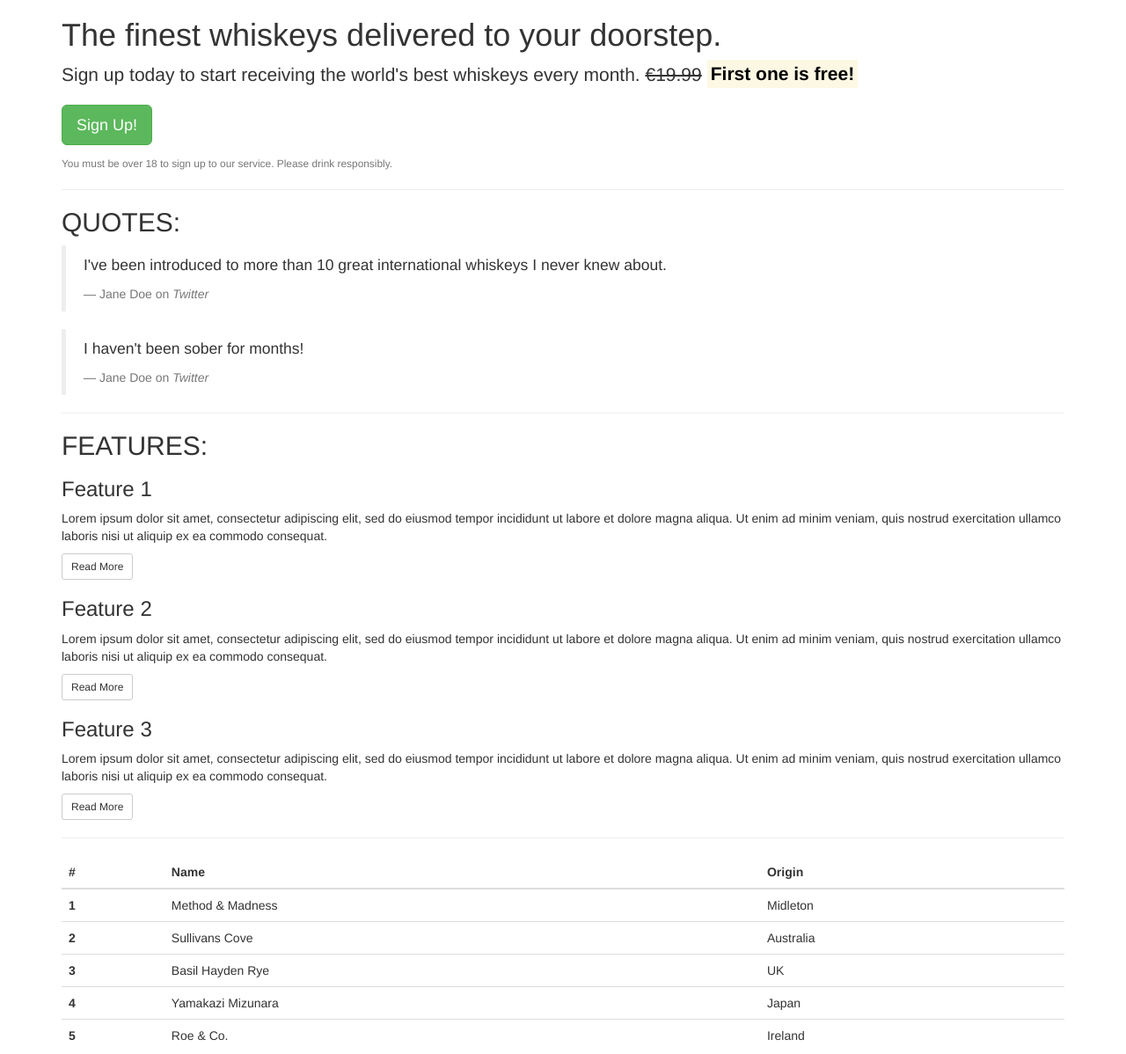
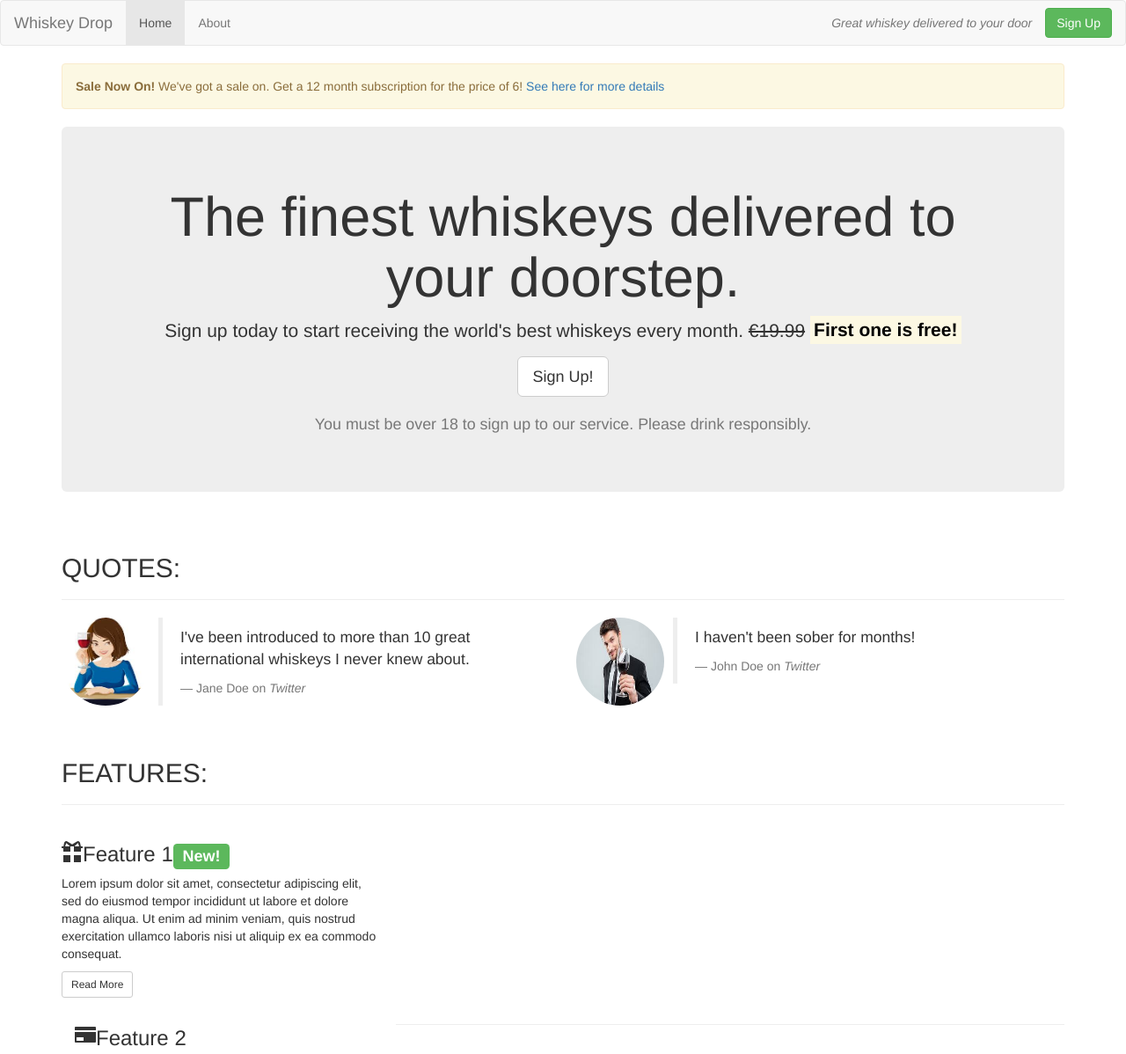
Before and after one commit to RChanco/BootstrapWhiskeyDropExercise, a plain HTML site: page index.html in a window 1280 px wide. Shown: the top 1198 px of the page at 88% size. Drawn offline with nearby package versions, Linux system fonts and the light colour scheme.

Commit message:
Added components

```diff
--- a/index.html
+++ b/index.html
@@ -10,51 +10,127 @@
 </head>
 
 <body>
+    <!--Nav-->
+    <nav class="navbar navbar-default">
+        <div class="container-fluid"> <!--This will allow to extend the navbar to 100% -->
+            <!--Logo-->
+            <div class="navbar-header">
+                <a href="/" class="navbar-brand">Whiskey Drop</a>
+            </div>
+
+            <!--Navbar-->
+            <ul class="nav navbar-nav">
+                <li class="active"><a href="/">Home</a></li>
+                <li><a href="">About</a></li>
+                <li class="visible-xs"><a href="">Sign In</a></li>
+            </ul>
+
+            <!--Message-->
+            <div class="navbar-header navbar-right hidden-xs"> <!--Navbar to the right-->
+                <a href="/login" class="btn btn-success navbar-btn">Sign Up</a>
+                <p class="navbar-text"><i>Great whiskey delivered to your door</i></p>
+            </div>
+        </div>
+    </nav>
     <article class="container">
+        <!--Alert-->
+        <div class="row">
+            <div class="col-xs-12">
+                <div class="alert alert-warning">
+                    <strong>Sale Now On!</strong> We've got a sale on. Get a 12 month subscription for the price of 6! <a href=".">See here for more details</a>
+                </div>
+            </div>
+        </div>
         <!-- Callout -->
-        <section class="callout">
+        <div class="row">
+            <div class="col-xs-12">
+                <section class="callout jumbotron text-center">
                     <h1>The finest whiskeys delivered to your doorstep.</h1>
-            <p class="lead">Sign up today to start receiving the world's best whiskeys every month. <s>€19.99</s> <strong><mark>First one is free!</mark></strong></p>
-            <p><button class="btn btn-lg btn-success">Sign Up!</button></p>
+                    <p class="lead">Sign up today to start receiving the world's best whiskeys every month. <s class="hidden-xs">€19.99</s><span class="visible-xs"><br></span> <strong><mark>First one is free!</mark></strong></p>
+                    <p><button class="btn btn-lg btn-default">Sign Up!</button></p>
                     <p class="text-muted"><small>You must be over 18 to sign up to our service. Please drink responsibly.</small></p>
                 </section>
+        </div>
+        </div>
         <!-- /.callout -->
-        <hr>
+
 
         <!-- Quotes -->
         <section class="quotes">
+            <div class="row">
+                <div class="col-xs-12">
+                    <div class="page-header">
                         <h2 class="text-uppercase">Quotes:</h2>
+                    </div>
+                </div>
+            </div>
+            <div class="row">
+                <div class="col-xs-12 col-md-6">
+                    <div class="media">
+                        <div class="media-left hidden-xs">
+                            <img src="images/girl-wine.jpg" class="img-circle media-object" height=100 width=100></img>
+                        </div>
+                        <div class="media-body">
                             <blockquote class="quote">
+
                         <p>I've been introduced to more than 10 great international whiskeys I never knew about.</p>
                         <footer>Jane Doe on <cite title="Twitter">Twitter</cite></footer>
                     </blockquote>
+                        </div>
+                    </div>
+
+
+            </div>
+            <div class="col-xs-12 col-md-6">
+                <div class="media">
+                        <div class="media-left hidden-xs">
+                            <img src="images/guy-wine.jpg" class="img-circle media-object" height=100 width=100></img>
+                        </div>
+                        <div class="media-body">
                 <blockquote class="quote">
                     <p>I haven't been sober for months!</p>
-                <footer>Jane Doe on <cite title="Twitter">Twitter</cite></footer>
+                    <footer>John Doe on <cite title="Twitter">Twitter</cite></footer>
                 </blockquote>
+                </div>
+            </div>
         </section>
         <!-- /.quotes -->
-        <hr>
+
 
         <!-- Features -->
         <section class="features">
+            <div class="row">
+                <div class="col-xs-12">
+                    <div class="page-header">
                         <h2 class="text-uppercase">Features:</h2>
-            <div class="feature">
-                <h3>Feature 1</h3>
+                    </div>
+                </div>
+            </div>
+            <div class="row">
+                <div class="col-xs-12 col-md-6 col-lg-4">
+                    <h3><span class="glyphicon glyphicon-gift hidden-xs"></span>Feature 1<span class="label label-success">New!</span></h3>
+
                         <p>Lorem ipsum dolor sit amet, consectetur adipiscing elit, sed do eiusmod tempor incididunt ut labore et dolore magna aliqua. Ut enim ad minim veniam, quis nostrud exercitation ullamco laboris nisi ut aliquip ex ea commodo consequat.</p>
                         <p><a class="btn btn-sm btn-default" href="">Read More</a></p>
                     </div>
-            <div class="feature">
-                <h3>Feature 2</h3>
+            </div>
+                <div class="col-xs-12 col-md-6 col-lg-4">
+                    <h3><span class="glyphicon glyphicon-credit-card hidden-xs"></span>Feature 2</h3>
+
                         <p>Lorem ipsum dolor sit amet, consectetur adipiscing elit, sed do eiusmod tempor incididunt ut labore et dolore magna aliqua. Ut enim ad minim veniam, quis nostrud exercitation ullamco laboris nisi ut aliquip ex ea commodo consequat.</p>
                         <p><a class="btn btn-sm btn-default" href="">Read More</a></p>
                     </div>
-            <div class="feature">
-                <h3>Feature 3</h3>
+            </div>
+                 <div class="col-xs-12 hidden-mdcol-lg-4">
+                    <h3><span class="glyphicon glyphicon-remove-sign hidden-xs"></span>Feature 3</h3>
+
                         <p>Lorem ipsum dolor sit amet, consectetur adipiscing elit, sed do eiusmod tempor incididunt ut labore et dolore magna aliqua. Ut enim ad minim veniam, quis nostrud exercitation ullamco laboris nisi ut aliquip ex ea commodo consequat.</p>
                         <p><a class="btn btn-sm btn-default" href="">Read More</a></p>
                     </div>
+                </div>
+        </div>
         </section>
+
 
         <hr>
         <!-- Tables -->
@@ -97,6 +173,8 @@
         </div>
         <!-- /.features -->
     </article>
+
+
 </body>
 
 </html>
```
Also changed, not shown: images/girl-wine.jpg (added), images/guy-wine.jpg (added), 1 other file. Lines whose indentation alone changed are shown as unchanged.
